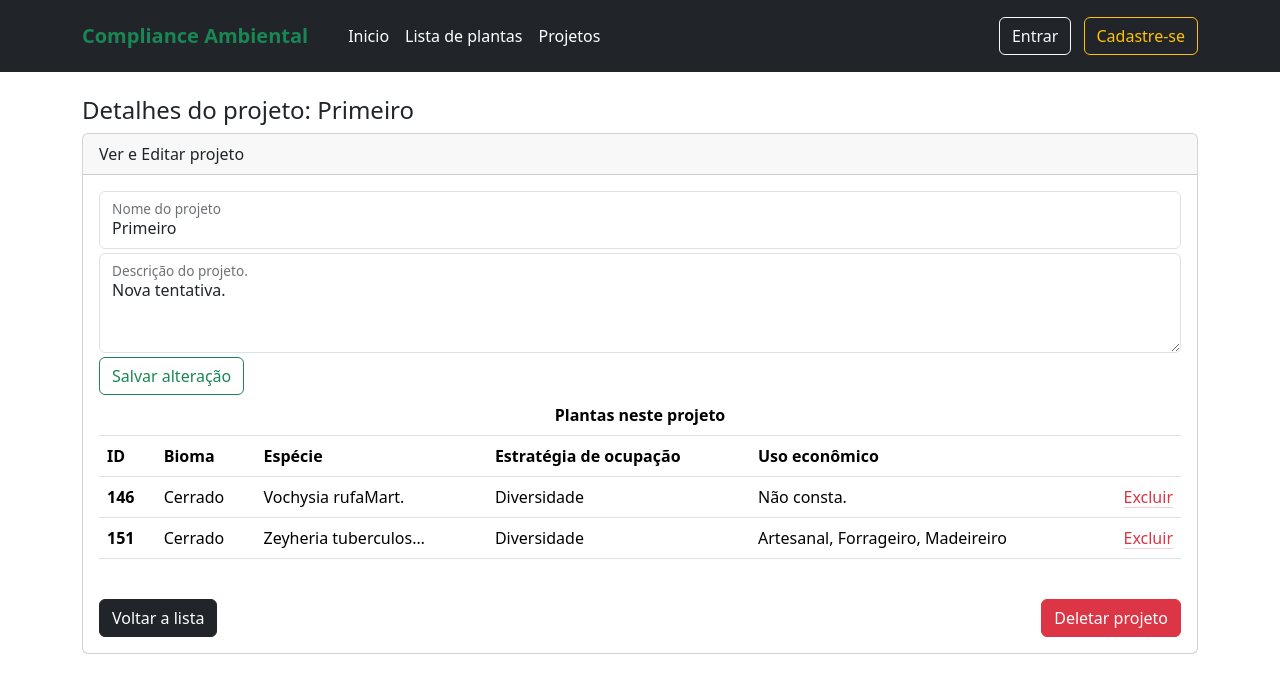
After one commit to MikeInhotaS/prototipo_compliance_ambiental, a Django app: page /auth/detalhe_projeto/1 in a window 1280 px wide. The commit adds this page. Shown: the top 693 px of the page. Run offline with Django 4.2, Linux system fonts and the light colour scheme; data comes from the database, SQL or seed files in the repository; both versions use the stored data as it was after the commit.

Commit message:
6- Detalhe.proj.html e altera/deleta.Proj ok

```diff
--- /dev/null
+++ b/compliance_ambiental/app_plantas/templates/users/detalhe_projeto.html
@@ -0,0 +1,68 @@
+{% extends 'basico/menu.html' %}
+{% block content %}
+<div class="container">
+    <H4>Detalhes do projeto: {{projeto.nome}}</H4>
+
+    <div class="card">
+        <div class="card-header">
+            Ver e Editar projeto
+        </div>
+        <div class="card-body">
+            <form action="{% url 'altera_projeto' projeto.id_projeto %}" method="post">{% csrf_token %}
+                <div class="form-floating mb-1">
+                    <input type="text" class="form-control" id="floatingInput" value="{{projeto.nome}}" name="titulo">
+                    <label for="floatingInput">Nome do projeto</label>
+                </div>
+                <div class="form-floating mb-1">
+                    <textarea class="form-control" value="{{projeto.descricao}}" id="floatingTextarea2"
+                        style="height: 100px" name="descricao">{{projeto.descricao}}</textarea>
+                    <label for="floatingTextarea2">Descrição do projeto.</label>
+                </div>
+                <button type="submit" class="btn btn-outline-success">Salvar alteração</button>
+            </form>
+
+            <table class="table align-middle table-hover text-break">
+                <thead>
+                    <tr class="text-center">
+                        <th scope="row " colspan="6">Plantas neste projeto</th>
+                    </tr>
+                    <tr class="text-start">
+                        <th scope="row " colspan="1">ID</th>
+                        <th scope="row " colspan="1">Bioma</th>
+                        <th scope="row " colspan="1">Espécie</th>
+                        <th scope="row " colspan="1">Estratégia de ocupação</th>
+                        <th scope="row " colspan="2">Uso econômico</th>
+                    </tr>
+                </thead>
+                <tbody>
+                    {% for planta in plantas_list %}
+                    <tr>
+                        <th scope="row">{{planta.id_planta}}</th>
+                        <td>{{planta.bioma}}</td>
+                        <td>{{planta.especie|truncatechars:20}}</td>
+                        <td>{{planta.estrategia_ecologica_ocupacao|truncatechars:20}}</td>
+                        <td>{{planta.uso_economico|truncatechars:40}}</td>
+                        <td class="text-end">
+                            <a href="#"
+                                class="link-danger link-offset-2 link-underline-opacity-25 link-underline-opacity-100-hover">
+                                Excluir
+                            </a>
+                        </td>
+                    </tr>
+                    {% endfor %}
+                </tbody>
+
+            </table>
+            <div class="b-example-divider text-end">
+                <br>
+            </div>
+            <div class="d-flex justify-content-between">
+                <a href="{% url 'projetos' %}" class="btn btn-dark">Voltar a lista</a>
+                <a href="{% url 'deleta_projeto' projeto.id_projeto %}" class="btn btn-danger">Deletar projeto</a>
+            </div>
+
+        </div>
+    </div>
+
+</div>
+{% endblock %}
--- a/compliance_ambiental/app_plantas/urls.py
+++ b/compliance_ambiental/app_plantas/urls.py
@@ -9,5 +9,8 @@ urlpatterns=[
     path('plantas/', views.plantas, name='plantas'),
     path('detalhe_planta/<int:id_planta>', views.detalhe_planta, name='detalhe_planta'),
     path('projetos/', views.projetos, name='projetos'),
-    path('criar_projeto/', views.criar_projeto, name='criar_projeto')
+    path('criar_projeto/', views.criar_projeto, name='criar_projeto'),
+    path('detalhe_projeto/<int:id_projeto>', views.detalhe_projeto, name='detalhe_projeto'),
+    path('altera_projeto/<int:id_projeto>', views.altera_projeto, name='altera_projeto'),
+    path('deleta_projeto/<int:id_projeto>', views.deleta_projeto, name='deleta_projeto'),
 ]
--- a/compliance_ambiental/app_plantas/views.py
+++ b/compliance_ambiental/app_plantas/views.py
@@ -88,8 +88,6 @@ def criar_projeto(request):
         descricao = request.POST.get("descricao")
         planta_select = request.POST.get("planta_select")
         planta_select= int(planta_select)
-        print("aqui: ", nome, descricao, planta_select)
-        print('Tipo de planta_select: ', type(planta_select))
         novo_projeto = Projetos.objects.create(
                 nome = nome,
                 descricao = descricao
@@ -101,12 +99,27 @@ def criar_projeto(request):
         print("A planta buscada é: ", planta_bd.especie, "id: ", planta_bd.id_planta)
         return render(request, "users/projetos.html", context)
 
-        # projetos_list = Projetos.objects.all()
-        # if not projetos_list:
-        #     return HttpResponse("Não há projetos ainda.")
-        # else:
-        #     nome
+def detalhe_projeto(request, id_projeto):
+    projeto = Projetos.objects.get(id_projeto=id_projeto)
+    aux_list = projeto.plantas.all()
+    context = {"plantas_list": aux_list,
+               "projeto": projeto}
+    return render(request, "users/detalhe_projeto.html", context)
 
+def altera_projeto(request, id_projeto):
+    nome = request.POST.get("titulo")
+    descricao = request.POST.get("descricao")
+    projeto = Projetos.objects.get(id_projeto=id_projeto)
+    print('o nome do projeto a ser alterado é: ', projeto.nome)
+    projeto.nome = nome
+    projeto.descricao = descricao
+    projeto.save()
+    return redirect('criar_projeto')
+
+def deleta_projeto(request, id_projeto):
+    projeto = Projetos.objects.get(id_projeto=id_projeto)
+    projeto.delete()
+    return redirect('criar_projeto')
 
 def plantas(request):
     plantas_list = Plantas.objects.all()
```
Also changed, not shown: compliance_ambiental/app_plantas/templates/users/projetos.html (+11 -6 lines), compliance_ambiental/db.sqlite3.
